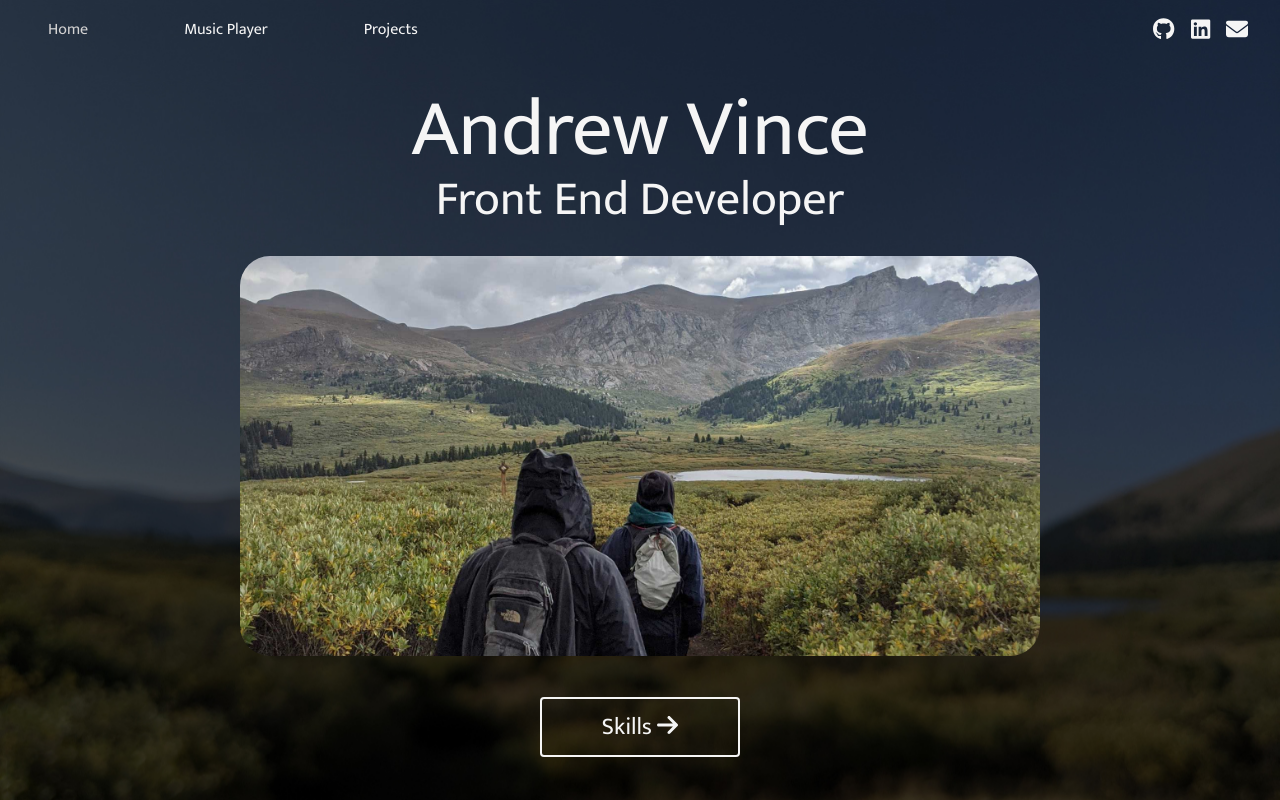
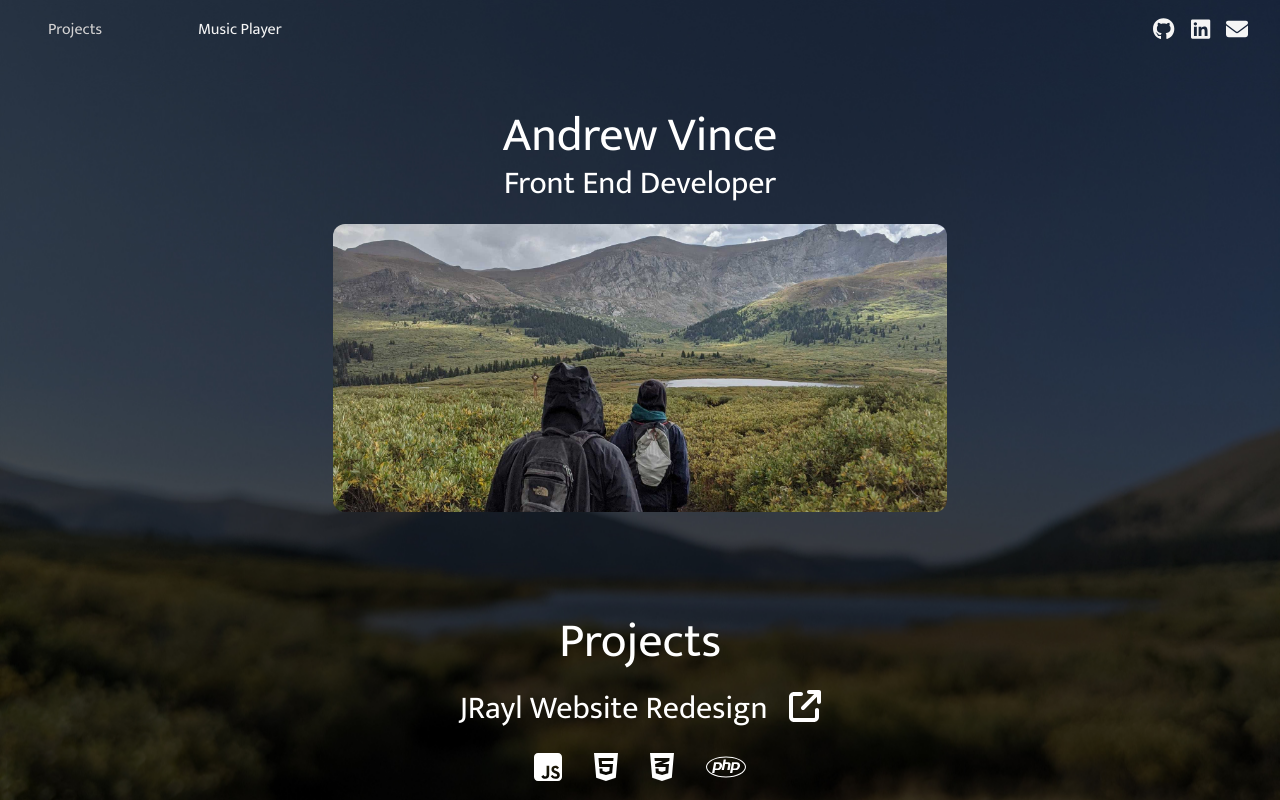
Before and after one commit to ajtvince/projects, a React (Create React App) app: page / in a window 1280 px wide. Shown: the top 800 px of the page. Built offline with nearby package versions, Linux system fonts and the light colour scheme.

Commit message:
removed unnecessary pages

```diff
--- a/src/components/About/About.js
+++ /dev/null
@@ -1,9 +0,0 @@
-export default function About() {
-  return (
-    <div>
-      <div>
-        abouty
-      </div>
-    </div>
-  );
-}
--- a/src/components/App/App.js
+++ b/src/components/App/App.js
@@ -132,9 +132,8 @@ export default function App() {
     <div>
       <img id='backgroundImg' src='./images/lakemountain.jpg'></img>
       <div id='navbar'>
-        <Link onClick={closeMobileNav} to='/'>Home</Link>
+        <Link onClick={closeMobileNav} to='/'>Projects</Link>
         <Link onClick={closeMobileNav} to='/music'>Music Player</Link>
-        <Link onClick={closeMobileNav} to='/projects'>Projects</Link>
       </div>
       <div onClick={openMobileNav} id='navbarM'>
         <div></div>
--- /dev/null
+++ b/src/components/App/test.css
@@ -0,0 +1,3 @@
+#test1 {
+    font-size: 4rem;
+}
--- a/src/components/Home/Home.css
+++ /dev/null
@@ -1,174 +0,0 @@
-.homeContainer {
-    width:100%;
-    height:100%;
-    padding-top:4rem;
-    overflow: hidden;
-}
-
-.homeContainer > .homeOverview {
-    width:80%;
-    max-width: 1080px;
-    margin:auto;
-    text-align: center;
-    color:whitesmoke;
-    height:auto;
-
-}
-
-.homeContainer > .homeOverview > .homeInfo > div:nth-child(1) {
-    font-size:5rem;
-    height:6rem;
-}
-.homeContainer > .homeOverview > .homeInfo > div:nth-child(2) {
-    font-size:3rem;
-}
-
-.homeContainer > .homeOverview > .homeInfo > button {
-    display:block;
-    width:200px;
-    margin:auto;
-    padding:8px;
-    background: none;
-    border:2px whitesmoke solid;
-    color:whitesmoke;
-    border-radius: 4px;
-    font-size:24px;
-}
-
-.homeContainer > .homeOverview > .homeInfo > button:hover {
-    border-color: lightslategray;
-    color:lightslategray;
-    cursor:pointer;
-}
-
-.hideHomeInfo {
-    display:none;
-}
-
-.homeSkillsContainer {
-    width:100%;
-    top:0px;
-    z-index: -98;
-}
-
-.homeSkills {
-    max-width: 800px;
-    margin:auto;
-    opacity:0;
-    position:relative;
-}
-
-.homeSkills > .skillContainer {
-    width:50%;
-    display:inline-block;
-    text-align: left;
-    opacity:0;
-}
-
-.homeSkills > .skillContainer > div:nth-child(1) {
-    display: inline-block;
-    padding-top:24px;
-    width:30%;
-    max-width: 140px;
-    text-align: center;
-}
-
-.homeSkills > .skillContainer > #skillProgress {
-    width:0px;
-    height:auto;
-    background-color:darkgoldenrod;
-    display: inline-block;
-    overflow:hidden;
-    text-align: right;
-    padding:4px;
-    border-radius:24px;
-    padding-right:12px;
-    margin-bottom:14px;
-}
-
-.homeSkills > .skillContainer > div:nth-child(1) > span {
-    width:100%;
-    font-size: 24px;
-}
-
-.homeSkills > .skillContainer > div:nth-child(1) > #skillIcon {
-    width:100%;
-    font-size: 28px;
-}
-
-.homeSkills > div:nth-child(1) {
-    font-size:3rem;
-}
-
-.homeOverview > .homeInfo > img {
-    width:100%;
-    max-width: 800px;
-    max-height: 50vh;
-    height:400px;
-    object-fit: cover;
-    border-radius: 30px;
-    margin-bottom:2rem;
-    margin-top:1rem;
-}
-
-#toProjectsButton {
-    width:60%;
-    max-width: 200px;
-    margin:auto;
-    margin-top:2rem;
-    padding:8px;
-    background: none;
-    border:2px whitesmoke solid;
-    color:whitesmoke;
-    border-radius: 4px;
-    font-size:24px;
-}
-
-#toProjectsButton:hover {
-    border-color: lightslategray;
-    color:lightslategray;
-    cursor:pointer;
-}
-
-.homeSkills > .skillContainer:last-child {
-    width:100%;
-    text-align: center;
-}
-
-
-@media only screen and (max-width: 999px) {
-
-    .homeContainer > .homeOverview > .homeInfo > div:nth-child(1) {
-        font-size: 40px;
-        height:40px;
-    }
-
-    .homeContainer > .homeOverview > .homeInfo > div:nth-child(2) {
-        font-size: 32px;
-    }
-
-    .homeSkills > .skillContainer {
-        width:100%;
-        display: block;
-        padding:0rem;
-        font-size: 12px;
-    }
-
-    .homeSkills > .skillContainer > div:nth-child(1) {
-        width:30%;
-        display: inline-block;
-        text-align: center;
-    }
-
-    .homeSkills > .skillContainer > div:nth-child(1) > span {
-        width:100%;
-        display: inline-block;
-        font-size: 14px;
-        text-align: center;
-    }
-
-    .homeContainer > .homeOverview {
-        top:50%;
-    }
-
-}
--- a/src/components/Home/Home.js
+++ /dev/null
@@ -1,103 +0,0 @@
-import { useEffect, useState } from 'react';
-import React from 'react';
-import { Link } from 'react-router-dom';
-import { FontAwesomeIcon } from '@fortawesome/react-fontawesome';
-import { faArrowRight, faCode, faDatabase, faPalette, faPenRuler, faTerminal, faUpRightAndDownLeftFromCenter } from '@fortawesome/free-solid-svg-icons';
-import { faJsSquare, faReact } from '@fortawesome/free-brands-svg-icons';
-import "./Home.css";
-function Home() {
-
-  const showSkills = () => {
-    let homeInfo = document.getElementsByClassName('homeInfo')[0];
-    let animType = [
-      { opacity: 1, offset: 0 },
-      { opacity: 0, offset: 1 },
-    ];
-    let animTime = {
-        duration: 400,
-        fill: 'forwards',
-    }
-    homeInfo.animate(animType, animTime);
-    document.getElementsByClassName('homeSkillsContainer')[0].style.display = 'block';
-    setTimeout(function(){
-      homeInfo.className = 'hideHomeInfo';
-      let homeSkills = document.getElementsByClassName('homeSkills')[0];
-      let animType2 = [
-        { opacity: 0, offset: 0 },
-        { opacity: 1, offset: 1 },
-      ];
-      homeSkills.animate(animType2, animTime);
-      for (let x=0; x<9; x++) {
-        let currentSkill = homeSkills.getElementsByClassName('skillContainer')[x];
-        let tempAnim = [
-          { opacity: 0, offset: 0 },
-          { opacity: 1, offset: 1 },
-        ];
-        let tempTimeout = 1000 * (x/10)
-        setTimeout(function(){
-          currentSkill.animate(tempAnim, animTime);
-        }, tempTimeout);
-      }
-      setTimeout(function(){
-        for (let x=0; x<8; x++) {
-          let currentSkill = homeSkills.getElementsByClassName('skillContainer')[x].getElementsByTagName('div')[1];
-          let tempAnim = [
-            { width: '0px', offset: 0 },
-            { width: '70%', offset: 1 },
-          ];
-          if (x >= 3) {
-            tempAnim = [
-              { width: '0px', offset: 0 },
-              { width: '60%', offset: 1 },
-            ];
-          }
-          if (x >= 6) {
-            tempAnim = [
-              { width: '0px', offset: 0 },
-              { width: '40%', offset: 1 },
-            ];
-          }
-          let tempTimeout = 800 * (x/20)
-          setTimeout(function(){
-            currentSkill.animate(tempAnim, animTime);
-          }, tempTimeout);
-        }
-      }, 400);
-    }, 400);
-  }
-
-  useEffect(() => {
-    console.log('ran at beginning');
-    document.getElementsByClassName('homeSkillsContainer')[0].style.display = 'none';
-  }, []);
-
-  return(
-    <div className='homeContainer'>
-      <div className='homeOverview'>
-        <div className='homeInfo'>
-          <div>Andrew Vince</div>
-          <div>Front End Developer</div>
-          <img src='./images/hike.jpg'></img>
-          <button onClick={showSkills}>Skills <FontAwesomeIcon id='skillIcon' icon={faArrowRight} /></button>
-        </div>
-        <div className='homeSkillsContainer'>
-          <div className='homeSkills'>
-            <div>Top Skills</div>
-            <div className='skillContainer'><div><FontAwesomeIcon id='skillIcon' icon={faJsSquare} /><span>JavaScript</span></div><div id='skillProgress'>Advanced</div></div>
-            <div className='skillContainer'><div><FontAwesomeIcon id='skillIcon' icon={faCode} /><span>HTML</span></div><div id='skillProgress'>Advanced</div></div>
-            <div className='skillContainer'><div><FontAwesomeIcon id='skillIcon' icon={faPenRuler} /><span>CSS</span></div><div id='skillProgress'>Advanced</div></div>
-            <div className='skillContainer'><div><FontAwesomeIcon id='skillIcon' icon={faReact} /><span>React</span></div><div id='skillProgress'>Intermediate</div></div>
-            <div className='skillContainer'><div><FontAwesomeIcon id='skillIcon' icon={faPalette} /><span>Design</span></div><div id='skillProgress'>Intermediate</div></div>
-            <div className='skillContainer'><div><FontAwesomeIcon id='skillIcon' icon={faTerminal} /><span>PowerShell</span></div><div id='skillProgress'>Intermediate</div></div>
-            <div className='skillContainer'><div><FontAwesomeIcon id='skillIcon' icon={faDatabase} /><span>SQL</span></div><div id='skillProgress'>Beginner</div></div>
-            <div className='skillContainer'><div><FontAwesomeIcon id='skillIcon' icon={faUpRightAndDownLeftFromCenter} /><span>APIs</span></div><div id='skillProgress'>Beginner</div></div>
-            <div className='skillContainer'><Link to='/projects'><button id='toProjectsButton'>Projects  <FontAwesomeIcon id='skillIcon' icon={faArrowRight} /></button></Link></div>
-          </div>
-        </div>
-      </div>
-    </div>
-  );
-
-}
-
-export default Home;
--- a/src/components/Projects/Projects.css
+++ b/src/components/Projects/Projects.css
@@ -18,7 +18,7 @@
 
 .projectsContainer > .projectContainer > #projectName {
     text-align: center;
-    font-size: 3rem;
+    font-size: 2rem;
 }
 
 .projectsContainer > .projectContainer > #projectName > a {
@@ -63,6 +63,34 @@
     padding-bottom:8px;
 }
 
+.nameContainer {
+    width:100%;
+    text-align: center;
+    color:white;
+    font-size: 3rem;
+    padding-top:2rem;
+    padding-bottom:4rem;
+}
+
+.nameContainer > div:nth-child(2) {
+    line-height: 1rem;
+    font-size:2rem;
+}
+
+#projectHeader {
+    font-size:3rem;
+    color:white;
+    text-align: center;
+}
+
+#headerImg {
+    width:80%;
+    height:18rem;
+    object-fit: cover;
+    text-align: center;
+    margin-top:2rem;
+    border-radius: 12px;
+}
 
 @media only screen and (max-width:999px) {
 
@@ -71,7 +99,7 @@
     }
 
     .projectsContainer > .projectContainer > #projectName {
-        font-size:36px;
+        font-size:28px;
     }
 
     #groupImg {
--- a/src/components/Projects/Projects.js
+++ b/src/components/Projects/Projects.js
@@ -8,6 +8,14 @@ import "./Projects.css";
 function Projects() {
   return(
     <div className='projectsContainer'>
+      <div className='nameContainer'>
+        <div>Andrew Vince</div>
+        <div>Front End Developer</div>
+        <img id='headerImg' src='./images/hike.jpg' alt='img'></img>
+      </div>
+
+      <div id='pageBreak'></div>
+      <div id='projectHeader'>Projects</div>
       <div className='projectContainer'>
         <div id='projectName'>JRayl Website Redesign&nbsp;&nbsp;&nbsp;<a target='_blank' href='https://jrayl.com/'><FontAwesomeIcon id='skillIcon' icon={faArrowUpRightFromSquare} /></a></div>
         <div id='projectSkills'>
--- a/src/index.js
+++ b/src/index.js
@@ -1,10 +1,8 @@
 import ReactDOM from "react-dom/client";
 import { BrowserRouter, Routes, Route } from "react-router-dom";
 import App from "./components/App/App";
-import About from "./components/About/About";
 import Projects from "../src/components/Projects/Projects";
 import MusicPage from "../src/components/Music/MusicPage";
-import Home from "../src/components/Home/Home";
 
 const root = ReactDOM.createRoot(
   document.getElementById("root")
@@ -13,10 +11,8 @@ const root = ReactDOM.createRoot(
 root.render(
   <BrowserRouter>
     <Routes>
-      <Route path="/" element={<Home />} />
-      <Route path="/about" element={<About />} />
       <Route path="/music" element={<MusicPage />} />
-      <Route path="/projects" element={<Projects />} />
+      <Route path="/" element={<Projects />} />
     </Routes>
     <App />
   </BrowserRouter>
```
Also changed, not shown: src/components/App/test.html (added, +13 -0 lines), src/components/App/test.js (added, +9 -0 lines), src/components/About/About.css (deleted).
